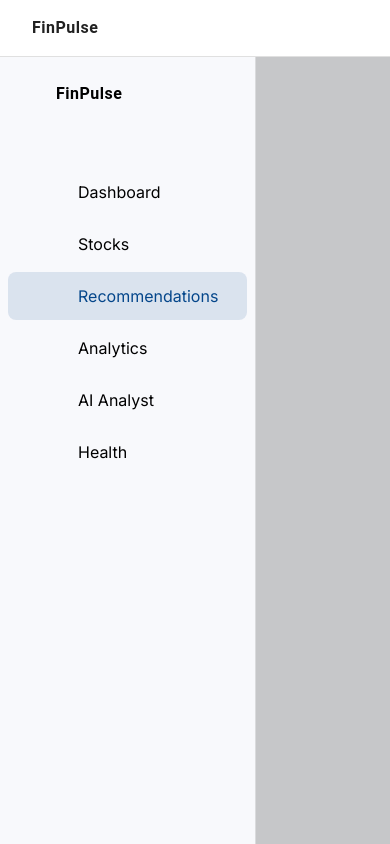
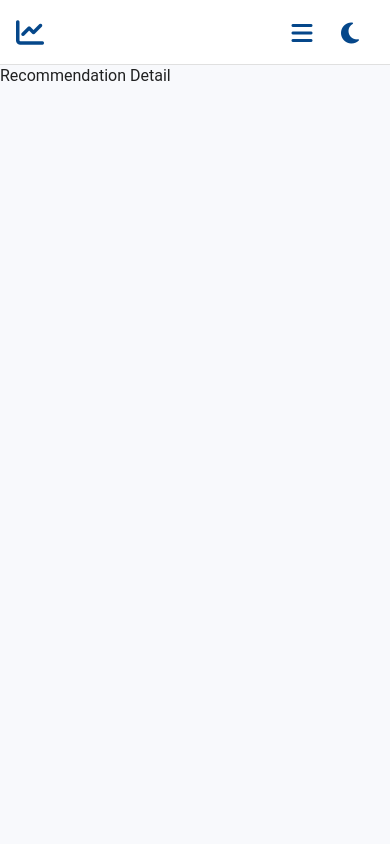
Before and after one commit to jsurrea/finpulse-insights, a Vue app in the folder web/: page /recommendations/1 in a window 390 px wide. Built offline with nearby package versions, Linux system fonts and the light colour scheme.

Commit message:
Improve styles for header and sidebar, and update Vuetify icons

```diff
--- a/web/package.json
+++ b/web/package.json
@@ -15,6 +15,7 @@
     "format": "prettier --write src/"
   },
   "dependencies": {
+    "@fortawesome/fontawesome-free": "^6.7.2",
     "@headlessui/vue": "^1.7.23",
     "@mdi/font": "^7.4.47",
     "@mdi/js": "^7.4.47",
--- a/web/src/assets/base.css
+++ /dev/null
@@ -1,76 +0,0 @@
-@import "tailwindcss";
-
-:root {
-  --background: 220 60% 98%;
-  --foreground: 220 10% 20%;
-  --card: 220 60% 98%;
-  --card-foreground: 220 10% 20%;
-  --popover: 220 60% 98%;
-  --popover-foreground: 220 10% 20%;
-  --primary: 209 92% 28%;
-  --primary-foreground: 0 0% 100%;
-  --secondary: 209 97% 50%;
-  --secondary-foreground: 0 0% 100%;
-  --muted: 210 40% 96.1%;
-  --muted-foreground: 215.4 16.3% 46.9%;
-  --accent: 177 69% 41%;
-  --accent-foreground: 0 0% 100%;
-  --destructive: 0 84.2% 60.2%;
-  --destructive-foreground: 0 0% 100%;
-  --success: 151 51% 36%;
-  --success-foreground: 0 0% 100%;
-  --warning: 16 100% 60%;
-  --warning-foreground: 0 0% 100%;
-  --neutral: 215 8% 51%;
-  --neutral-foreground: 0 0% 100%;
-  --border: 214.3 31.8% 91.4%;
-  --input: 214.3 31.8% 91.4%;
-  --ring: 209 92% 28%;
-  --radius: 0.5rem;
-}
-
-.dark {
-  --background: 218 13% 13%;
-  --foreground: 210 40% 98%;
-  --card: 218 13% 13%;
-  --card-foreground: 210 40% 98%;
-  --popover: 218 13% 13%;
-  --popover-foreground: 210 40% 98%;
-  --primary: 209 92% 58%;
-  --primary-foreground: 218 13% 13%;
-  --secondary: 209 97% 60%;
-  --secondary-foreground: 218 13% 13%;
-  --muted: 217.2 32.6% 17.5%;
-  --muted-foreground: 215 20.2% 65.1%;
-  --accent: 177 69% 51%;
-  --accent-foreground: 218 13% 13%;
-  --destructive: 0 62.8% 30.6%;
-  --destructive-foreground: 0 0% 100%;
-  --success: 151 51% 46%;
-  --success-foreground: 0 0% 100%;
-  --warning: 16 100% 70%;
-  --warning-foreground: 0 0% 100%;
-  --neutral: 215 8% 61%;
-  --neutral-foreground: 0 0% 100%;
-  --border: 217.2 32.6% 17.5%;
-  --input: 217.2 32.6% 17.5%;
-  --ring: 209 92% 58%;
-}
-
-html {
-  font-family: 'Inter', system-ui, sans-serif;
-}
-code, pre, .font-mono {
-  font-family: 'IBM Plex Mono', 'Source Code Pro', monospace;
-}
-
-* {
-  border-color: var(--border);
-}
-body {
-  background-color: hsl(var(--background));
-  color: hsl(var(--foreground));
-  -webkit-font-smoothing: antialiased;
-  -moz-osx-font-smoothing: grayscale;
-  min-height: 100dvh;
-}
--- a/web/src/assets/main.css
+++ b/web/src/assets/main.css
@@ -1 +1 @@
-@import "./base.css";
+@import "tailwindcss";
--- a/web/src/components/layout/AppHeader.vue
+++ b/web/src/components/layout/AppHeader.vue
@@ -1,47 +1,41 @@
 <template>
-  <v-app-bar
-    flat
-    height="64"
-    class="border-b border-neutral-200 bg-background/80"
-    elevation="0"
-    density="comfortable"
-    scroll-behavior="none"
-  >
-    <!-- Left: Logo and name -->
-    <v-row class="align-center flex-nowrap w-100 pa-0 ma-0">
-      <!-- Logo and name: show 'FinPulse' on all widths, show 'FinPulse Insights' only md+ -->
-      <v-col class="px-0 flex-grow-0 flex-shrink-0 d-flex align-center" cols="auto">
-        <RouterLink to="/" class="d-flex align-center text-decoration-none">
-          <v-icon :icon="mdiTrendingUp" color="primary" size="28" class="mr-1" />
-          <span class="font-weight-bold font-headline text-body-1 d-none d-md-inline">FinPulse Insights</span>
-          <span class="font-weight-bold font-headline text-body-1 d-inline d-md-none">FinPulse</span>
+  <v-app-bar flat height="72" density="comfortable" class="border-b">
+    <v-container fluid class="px-4">
+      <v-row align="center" no-gutters>
+        <RouterLink to="/dashboard" class="d-flex align-center text-decoration-none">
+          <v-icon size="28" color="primary" class="mr-2">fas fa-chart-line</v-icon>
+          <span class="font-weight-bold d-none d-md-inline">FinPulse Insights</span>
         </RouterLink>
-      </v-col>
-      <!-- Mobile: sidebar trigger -->
-      <v-col class="px-0 flex-grow-0 flex-shrink-0 d-flex align-center d-md-none">
-        <v-btn icon @click="() => setSidebarOpen(true)" color="default" variant="text" aria-label="Open sidebar">
-          <v-icon :icon="mdiMenu" />
+        <v-spacer />
+        <!-- Móvil: botón abrir sidebar -->
+        <v-btn
+          class="d-md-none"
+          icon
+          variant="text"
+          color="primary"
+          aria-label="Abrir sidebar"
+          @click="ui.setSidebar(true)"
+        >
+          <v-icon>fas fa-bars</v-icon>
         </v-btn>
-      </v-col>
-      <!-- Spacer -->
-      <v-spacer />
-      <!-- Right: theme toggle icon -->
-      <v-col class="px-0 flex-grow-0 flex-shrink-0">
-        <v-btn icon color="default" variant="text" aria-label="Toggle theme" @click="toggleTheme">
-          <v-icon :icon="theme === 'light' ? mdiMoonWaningCrescent : mdiWhiteBalanceSunny" />
+        <!-- Dark-mode -->
+        <v-btn
+          icon
+          variant="text"
+          color="primary"
+          aria-label="Toggle theme"
+          @click="ui.toggleDarkMode"
+        >
+          <v-icon v-if="!ui.dark">fas fa-moon</v-icon>
+          <v-icon v-else>fas fa-sun</v-icon>
         </v-btn>
-      </v-col>
-    </v-row>
+      </v-row>
+    </v-container>
   </v-app-bar>
 </template>
 
 <script setup lang="ts">
 import { RouterLink } from 'vue-router'
 import { useUI } from '@/stores/ui'
-import { mdiTrendingUp, mdiMenu, mdiMoonWaningCrescent, mdiWhiteBalanceSunny } from '@mdi/js'
-
 const ui = useUI()
-const theme = ui.darkMode ? 'dark' : 'light'
-const toggleTheme = ui.toggleDarkMode
-const setSidebarOpen = ui.setSidebarOpen
 </script>
--- a/web/src/components/layout/AppSidebar.vue
+++ b/web/src/components/layout/AppSidebar.vue
@@ -1,93 +1,59 @@
 <template>
   <v-navigation-drawer
-    :rail="!isSidebarOpen"
-    :permanent="isDesktop"
-    :temporary="!isDesktop"
-    :width="256"
-    class="border-r border-neutral-200 bg-background"
-    :elevation="0"
-    v-model="sidebarLocal"
+    v-model="ui.sidebar"
+    permanent
+    width="260"
+    class="border-r"
+    style="background: var(--v-theme-background)"
     app
-    disable-resize-watcher
-    disable-route-watcher
   >
-    <v-list nav dense>
-      <!-- Logo and toggle for collapsed (desktop only) -->
-      <v-list-item class="px-4 py-4 d-flex align-center" lines="one">
-        <RouterLink to="/" class="d-flex align-center text-decoration-none flex-grow-1">
-          <v-icon :icon="mdiTrendingUp" color="primary" size="28" class="mr-1" />
-          <span v-if="isSidebarOpen" class="font-weight-bold font-headline text-body-1">FinPulse</span>
-        </RouterLink>
-        <v-btn
-          icon
-          size="small"
-          color="default"
-          variant="text"
-          @click="toggleSidebar"
-          aria-label="Toggle sidebar"
-          class="ml-2"
-        >
-          <v-icon :icon="isSidebarOpen ? mdiChevronLeft : mdiChevronRight" />
-        </v-btn>
-      </v-list-item>
-      <!-- Main nav items -->
+    <div class="d-flex justify-end px-2 py-2">
+      <v-btn
+        icon
+        variant="text"
+        color="primary"
+        size="small"
+        aria-label="Colapsar sidebar"
+        @click="ui.toggleSidebar"
+      >
+        <v-icon v-if="ui.sidebar">fas fa-chevron-left</v-icon>
+        <v-icon v-else>fas fa-chevron-right</v-icon>
+      </v-btn>
+    </div>
+    <v-divider class="mb-2" />
+    <!-- Navegación -->
+    <v-list nav density="comfortable">
       <v-list-item
-        v-for="item in navItems"
-        :key="item.href"
-        :to="item.href"
+        v-for="item in items"
+        :key="item.to"
+        :to="item.to"
+        :active="$route.path.startsWith(item.to)"
         rounded="lg"
-        :active="route.path === item.href || (item.href !== '/dashboard' && route.path.startsWith(item.href))"
-        color="primary"
-        @click="onNavClick"
-        class="mb-1"
+        active-class="bg-primary text-white"
+        class="px-2"
+        @click="onNav"
       >
         <template #prepend>
-          <v-icon :icon="item.icon" size="22" />
+          <v-icon size="20">{{ item.icon }}</v-icon>
         </template>
-        <span v-if="isSidebarOpen" class="ml-2">{{ item.label }}</span>
+        <v-list-item-title v-if="ui.sidebar">{{ item.label }}</v-list-item-title>
       </v-list-item>
     </v-list>
   </v-navigation-drawer>
 </template>
 
 <script setup lang="ts">
-import { ref, computed, onMounted } from 'vue'
-import { useRoute, RouterLink } from 'vue-router'
 import { useUI } from '@/stores/ui'
-import {
-  mdiTrendingUp, mdiChevronLeft, mdiChevronRight, mdiHomeOutline, mdiNewspaperVariantOutline, mdiChartLine, mdiChartBar, mdiRobotOutline, mdiHeartOutline
-} from '@mdi/js'
-
 const ui = useUI()
-const isSidebarOpen = computed(() => ui.sidebarOpen)
-const toggleSidebar = ui.toggleSidebar
-const setSidebarOpen = ui.setSidebarOpen
-
-const route = useRoute()
-const navItems = [
-  { href: '/dashboard', icon: mdiHomeOutline, label: "Dashboard" },
-  { href: '/stocks', icon: mdiNewspaperVariantOutline, label: "Stocks" },
-  { href: '/recommendations', icon: mdiChartLine, label: "Recommendations" },
-  { href: '/analytics', icon: mdiChartBar, label: "Analytics" },
-  { href: '/ai-analyst', icon: mdiRobotOutline, label: "AI Analyst" },
-  { href: '/health', icon: mdiHeartOutline, label: "Health" }
+const items = [
+  { to: '/dashboard', icon: 'fas fa-home', label: 'Dashboard' },
+  { to: '/stocks', icon: 'fas fa-newspaper', label: 'Stocks' },
+  { to: '/recommendations', icon: 'fas fa-chart-line', label: 'Recommendations' },
+  { to: '/analytics', icon: 'fas fa-chart-bar', label: 'Analytics' },
+  { to: '/ai-analyst', icon: 'fas fa-robot', label: 'AI Analyst' },
+  { to: '/health', icon: 'fas fa-heart', label: 'Health' }
 ]
-
-// Responsive
-const isDesktop = ref(window.innerWidth >= 768)
-onMounted(() => {
-  window.addEventListener('resize', () => {
-    isDesktop.value = window.innerWidth >= 768
-  })
-})
-
-// Control sidebar open/close state with a local variable for v-model
-const sidebarLocal = computed({
-  get: () => ui.sidebarOpen,
-  set: (val: boolean) => ui.setSidebarOpen(val)
-})
-
-const onNavClick = () => {
-  if (!isDesktop.value) setSidebarOpen(false)
+function onNav () {
+  if (window.innerWidth < 768) ui.setSidebar(false)
 }
 </script>
--- a/web/src/main.ts
+++ b/web/src/main.ts
@@ -6,7 +6,7 @@ import router from './router'
 import vuetify from './plugins/vuetify'
 
 import './assets/main.css'
-import '@mdi/font/css/materialdesignicons.css'
+import '@fortawesome/fontawesome-free/css/all.css'
 
 const app = createApp(App)
 
--- a/web/src/plugins/vuetify.ts
+++ b/web/src/plugins/vuetify.ts
@@ -1,8 +1,9 @@
 import 'vuetify/styles'
 import { createVuetify } from 'vuetify'
-import { aliases, mdi } from 'vuetify/iconsets/mdi'
+import { aliases, fa } from 'vuetify/iconsets/fa'
 
-const myTheme = {
+// Paleta personalizada LIGHT
+const myLight = {
   dark: false,
   colors: {
     background: '#F8F9FC',
@@ -11,22 +12,39 @@ const myTheme = {
     secondary: '#048CFC',
     success: '#2E865F',
     warning: '#FF6B35',
+    error: '#B00020',
+    onPrimary: '#FFFFFF',
     neutral: '#6B7280',
-    error: '#B00020',
+    text: '#333333'
+  }
+}
+
+// Paleta personalizada DARK
+const myDark = {
+  dark: true,
+  colors: {
+    background: '#1E2228',
+    surface: '#23272f',
+    primary: '#048CFC',
+    secondary: '#05478A',
+    success: '#4BB1A5',
+    warning: '#FFA366',
+    error: '#fff1f1',
+    onPrimary: '#23272f',
+    neutral: '#AAB0BB',
+    text: '#F8F9FC'
   }
 }
 
 export default createVuetify({
   theme: {
-    defaultTheme: 'myTheme',
-    themes: {
-      myTheme,
-    },
+    defaultTheme: 'myLight',
+    themes: { myLight, myDark }
   },
   icons: {
-    defaultSet: 'mdi',
+    defaultSet: 'fa',
     aliases,
-    sets: { mdi }
+    sets: { fa }
   },
   defaults: {
     global: {
--- a/web/src/stores/ui.ts
+++ b/web/src/stores/ui.ts
@@ -1,44 +1,22 @@
 import { defineStore } from 'pinia'
+import vuetify from '@/plugins/vuetify'
 
 export const useUI = defineStore('ui', {
   state: () => ({
-    darkMode: false,
-    sidebarOpen: true
+    dark: localStorage.getItem('theme') === 'dark',
+    sidebar: window.innerWidth >= 768
   }),
   actions: {
     toggleDarkMode() {
-      this.darkMode = !this.darkMode
-      if (this.darkMode) {
-        document.documentElement.classList.add('dark')
-      } else {
-        document.documentElement.classList.remove('dark')
-      }
-      localStorage.setItem('theme', this.darkMode ? 'dark' : 'light')
-    },
-    initTheme() {
-      const stored = localStorage.getItem('theme')
-      if (stored === 'dark') {
-        this.darkMode = true
-        document.documentElement.classList.add('dark')
-      } else if (stored === 'light') {
-        this.darkMode = false
-        document.documentElement.classList.remove('dark')
-      } else {
-        const prefersDark = window.matchMedia('(prefers-color-scheme: dark)').matches
-        this.darkMode = prefersDark
-        if (prefersDark) {
-          document.documentElement.classList.add('dark')
-        } else {
-          document.documentElement.classList.remove('dark')
-        }
-        localStorage.setItem('theme', this.darkMode ? 'dark' : 'light')
-      }
+      this.dark = !this.dark;
+      vuetify.theme.global.name.value = this.dark ? 'myDark' : 'myLight'
+      localStorage.setItem('theme', this.dark ? 'dark' : 'light')
     },
     toggleSidebar() {
-      this.sidebarOpen = !this.sidebarOpen
+      this.sidebar = !this.sidebar
     },
-    setSidebarOpen(open: boolean) {
-      this.sidebarOpen = open
+    setSidebar(val: boolean) {
+      this.sidebar = val
     }
   }
 })
```
Also changed, not shown: 1 other file (tests, documents, lock files or other folders).
